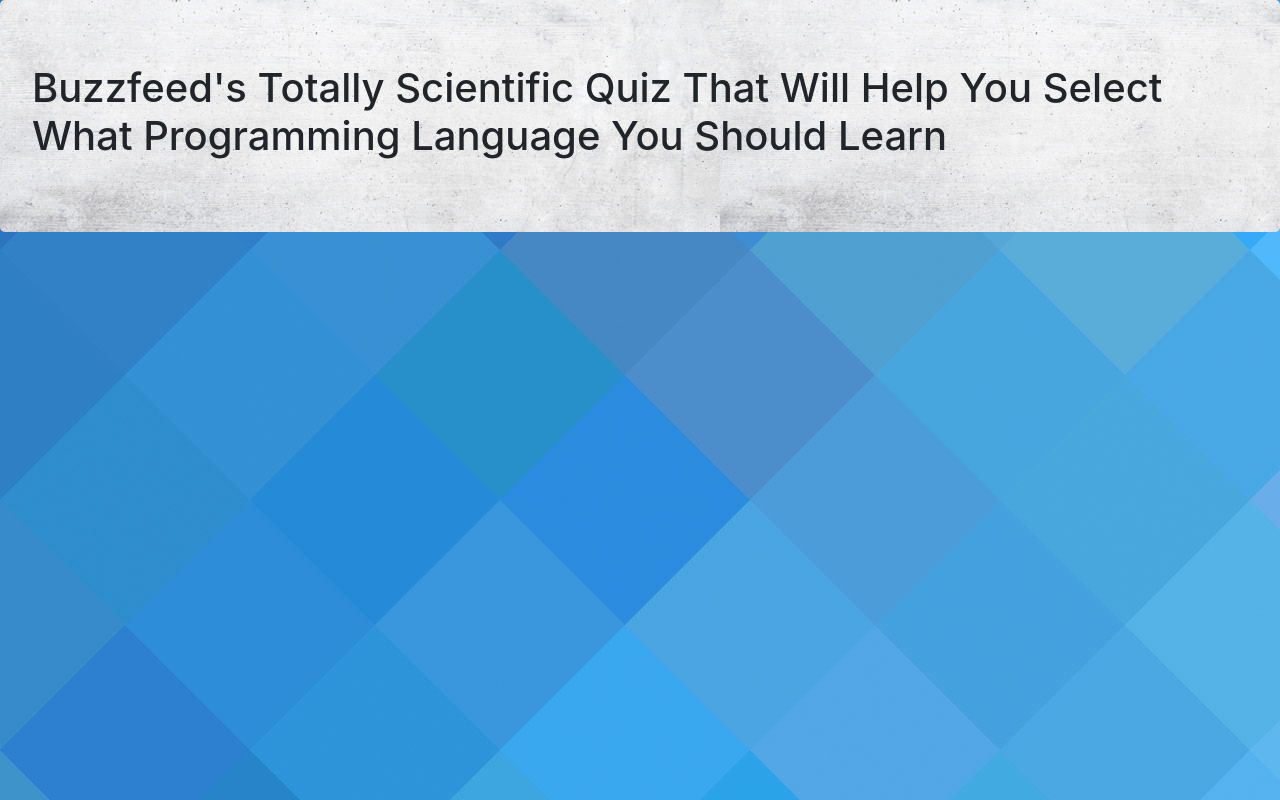
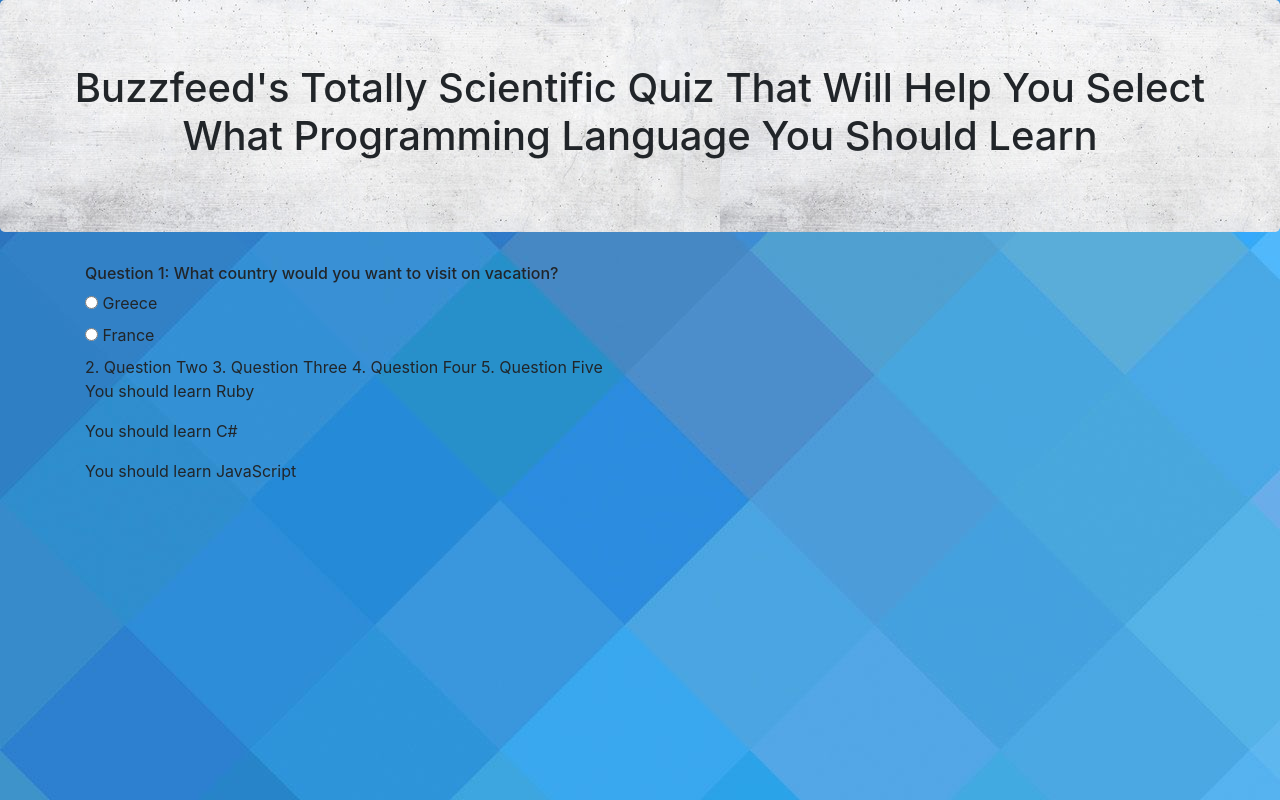
Before and after one commit to GBProductions/programming-suggester, a plain HTML site: page index.html in a window 1280 px wide. Drawn offline with Linux system fonts and the light colour scheme.

Commit message:
Change HTML and CSS. Add Question 1.

```diff
--- a/css/styles.css
+++ b/css/styles.css
@@ -5,3 +5,8 @@ body {
 .jumbotron {
     background-image: url('../img/white.jpg')
 }
+
+#title {
+    text-emphasis: 10;
+    text-align: center;
+}
--- a/index.html
+++ b/index.html
@@ -11,10 +11,34 @@
 </head>
 <body>
     <div class="jumbotron">
-        <h1>Buzzfeed's Totally Scientific Quiz That Will Help You Select What Programming Language You Should Learn</h1>
+        <h1 id="title">Buzzfeed's Totally Scientific Quiz That Will Help You Select What Programming Language You Should Learn</h1>
     </div>
     <div class="container">
+        <div>
+            <h6>Question 1: What country would you want to visit on vacation?</h6>
+            <div class="radio">
+                <label>
+                    <input type="radio" name="question" value="Greece">
+                    Greece
+                </label>
+            </div>
+            <div class="radio">
+                <label>
+                    <input type="radio" name="question" value="France">
+                    France
+                </label>
+            </div>
+        </div>
 
+        2. Question Two
+        3. Question Three
+        4. Question Four
+        5. Question Five
+
+
+        <p>You should learn Ruby</p>
+        <p>You should learn C#</p>
+        <p>You should learn JavaScript</p>
     </div>
 </body>
 </html>
```
